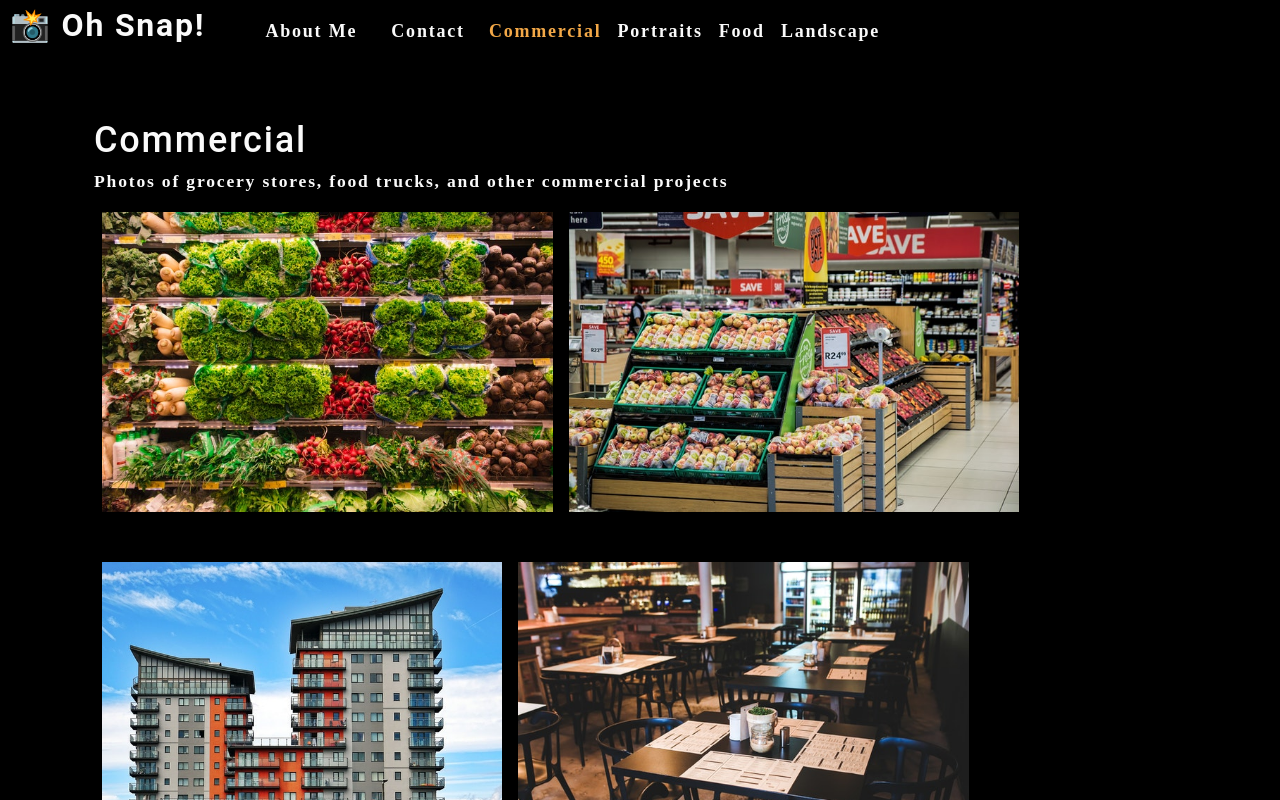
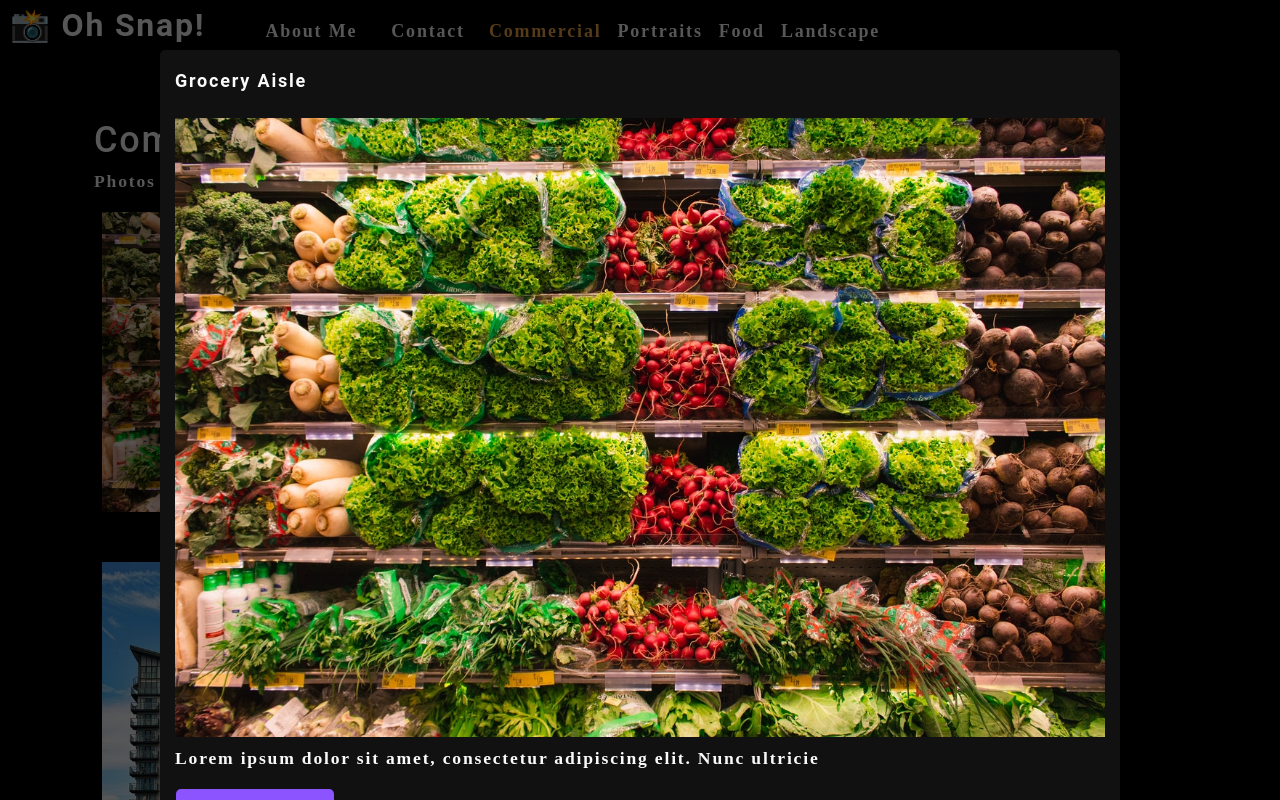
Before and after one commit to ejackson1228/photo-port, a React (Create React App) app: page / in a window 1280 px wide. Both pictures are taken after a click on the picture 327 px from the left and 361 px from the top of the page. Shown: the top 800 px of the page. Built offline with nearby package versions, Linux system fonts and the light colour scheme.

Commit message:
created modal for rednering close-up of gallery images. modal can open but not close.

```diff
--- /dev/null
+++ b/src/components/Modal/index.js
@@ -0,0 +1,19 @@
+import React from "react";
+
+function Modal({currentPhoto}) {
+
+  const {name, category, description, index} = currentPhoto;
+
+    return (
+    <div className="modalBackdrop">
+      <div className="modalContainer">
+        <h3 className="modalTitle">{name}</h3>
+        <img src={require(`../../assets/large/${category}/${index}.jpg`)} alt="current category" />
+        <p>{description}</p>
+        <button type="button">Close this modal</button>
+      </div>
+    </div>
+  );
+}
+
+export default Modal;
--- a/src/components/PhotoList/index.js
+++ b/src/components/PhotoList/index.js
@@ -1,6 +1,9 @@
 import React, { useState } from "react";
+import Modal from "../Modal";
 
 const PhotoList = ({ category }) => {
+  const [isModalOpen, setIsModalOpen] = useState(false); //false sets the initial state of modal to not open yet
+
   const [photos] = useState([
         {
             name: 'Grocery Aisle',
@@ -101,20 +104,30 @@
 
     const currentPhotos = photos.filter((photo) => photo.category === category);
 
+    const [currentPhoto, setCurrentPhoto] = useState();
+
+    const toggleModal = (image, i) => {
+      setCurrentPhoto({...image, index: i});
+      setIsModalOpen(true);
+    };
+
+
     return (
       <div>
+        {isModalOpen && <Modal currentPhoto={currentPhoto} />}
         <div className="flex-row">
           {currentPhotos.map((image, i) => (
             <img
               src={require(`../../assets/small/${category}/${i}.jpg`)}
               alt={image.name}
-                    className = 'img-thumbnail mx-1'
+              className="img-thumbnail mx-1"
+              onClick={() => toggleModal(image, i)}
               key={image.name}
             />
           ))}
         </div>
       </div>
-    )
+    );
 };
 
 export default PhotoList;
```
Lines whose indentation alone changed are shown as unchanged.
